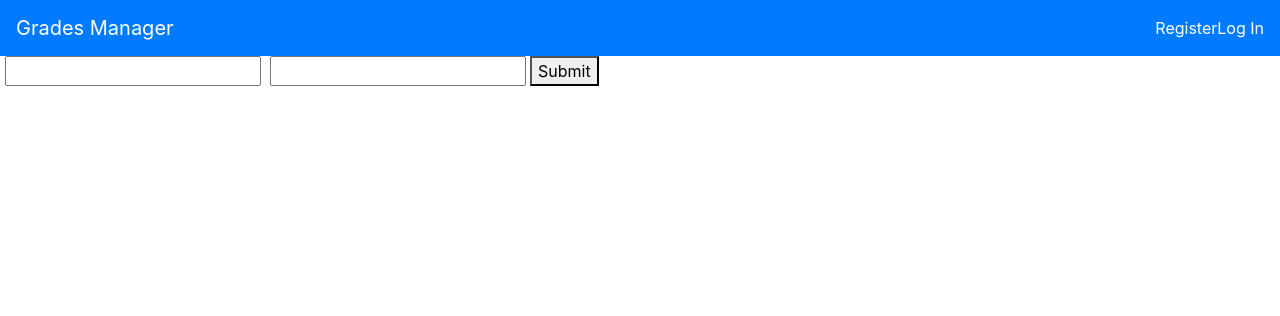
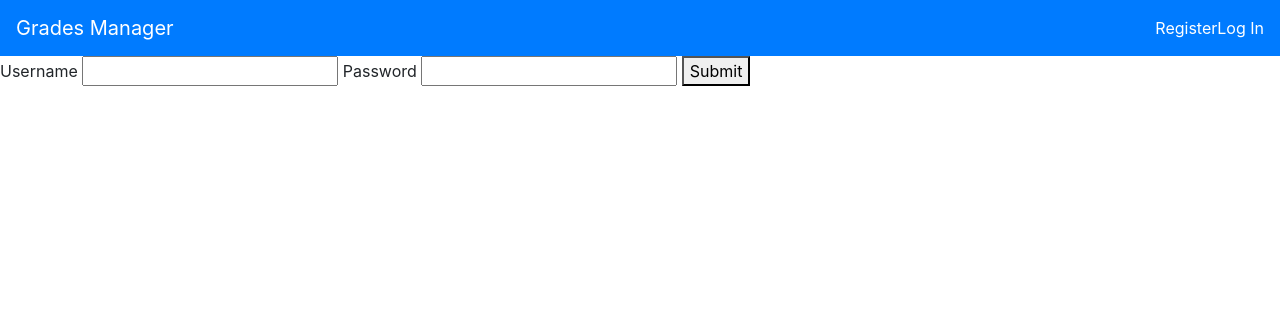
Before and after one commit to kalind789/grades-manager, a Flask app: page /auth/login in a window 1280 px wide. Shown: the top 316 px of the page. Run offline with Flask 3, Linux system fonts and the light colour scheme; some libraries are stand-ins or nearby versions.

Commit message:
added some more simple things.

```diff
--- a/app/auth.py
+++ b/app/auth.py
@@ -14,9 +14,9 @@
         password2 = request.form['password2']
         error = None
 
-        if username is None:
+        if not username:
             error = 'Must enter username!'
-        elif password1 is None or password2 is None:
+        elif not password1 or not password2:
             error = 'Must enter both passwords!'
         elif password1 != password2:
             error = 'Both passswords must be the same'
@@ -25,7 +25,7 @@
             try:
                 db.execute(
                     """
-                        INTSERT INTO user (username, password)
+                        INSERT INTO user (username, password)
                         VALUES (?, ?)
                     """,
                     (username, generate_password_hash(password1)),
@@ -38,7 +38,7 @@
 
         flash(error)
 
-        return render_template('auth/register.html')
+    return render_template('auth/register.html')
 
 @bp.route('/login', methods=('GET', 'POST'))
 def login():
--- a/app/templates/auth/login.html
+++ b/app/templates/auth/login.html
@@ -1,11 +1,13 @@
 {% extends 'base.html' %}
 
 {% block content %}
-    <form method="POST">
-        <label for="username"></label>
-        <input type="text">
-        <label for="password"></label>
-        <input type="password" id="password" name="password">
-        <button type="submit" value="Log In">Submit</button>
-    </form>
+    <div class="form-container">
+        <form method="POST" class="registration">
+            <label for="username">Username</label>
+            <input type="text">
+            <label for="password">Password</label>
+            <input type="password" id="password" name="password">
+            <button type="submit" value="Log In">Submit</button>
+        </form>
+    </div>
 {% endblock %}
--- a/app/templates/auth/register.html
+++ b/app/templates/auth/register.html
@@ -1,10 +1,7 @@
 {% extends 'base.html' %}
 
-{% block header %}
-    <h1>{% block title %}LogIn{% endblock %}</h1>
-{% endblock %}
-
 {% block content %}
+    <div class="form-container">
         <form method="POST">
             <label for="username">Username</label>
             <input name="username" id="username" required>
@@ -14,4 +11,5 @@
             <input type="password" name="password2" id="password2" required>
             <input type="submit" value="Log In">
         </form>
+    </div>
 {% endblock %}
--- a/app/templates/base.html
+++ b/app/templates/base.html
@@ -6,6 +6,7 @@
 
     <link href="https://stackpath.bootstrapcdn.com/bootstrap/4.5.2/css/bootstrap.min.css" rel="stylesheet">
     <link rel="stylesheet" href="{{ url_for('static', filename='css/styles.css') }}">
+    <link rel="stylesheet" href="{{ url_for('static', filename='css/auth.css') }}">
 
     {% block head %}{% endblock %}
 </head>
```
Also changed, not shown: app/static/auth.css (added, +9 -0 lines). Lines whose indentation alone changed are shown as unchanged.
